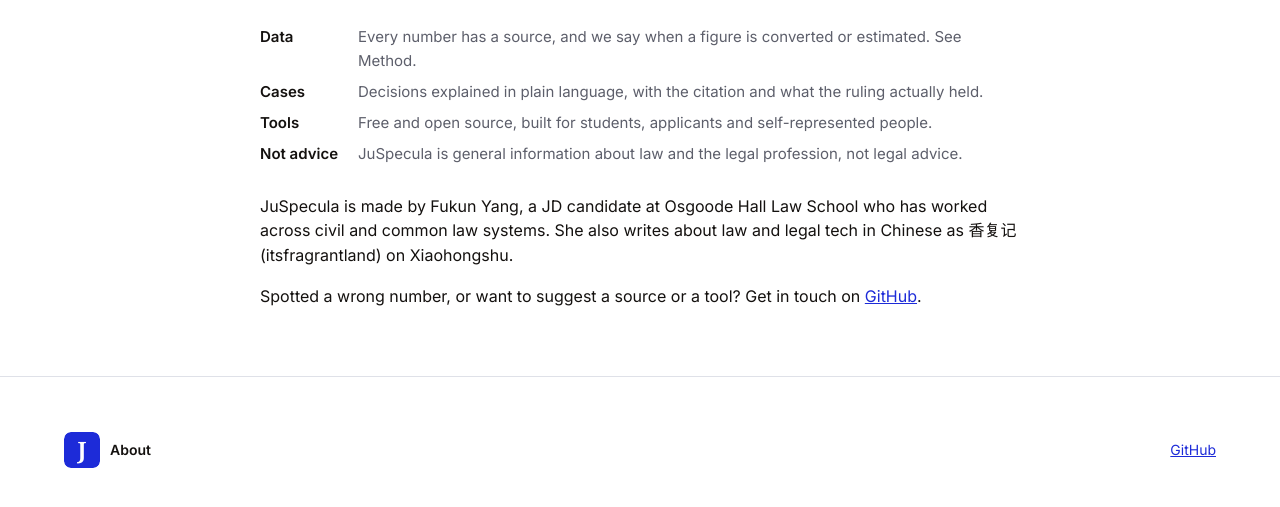
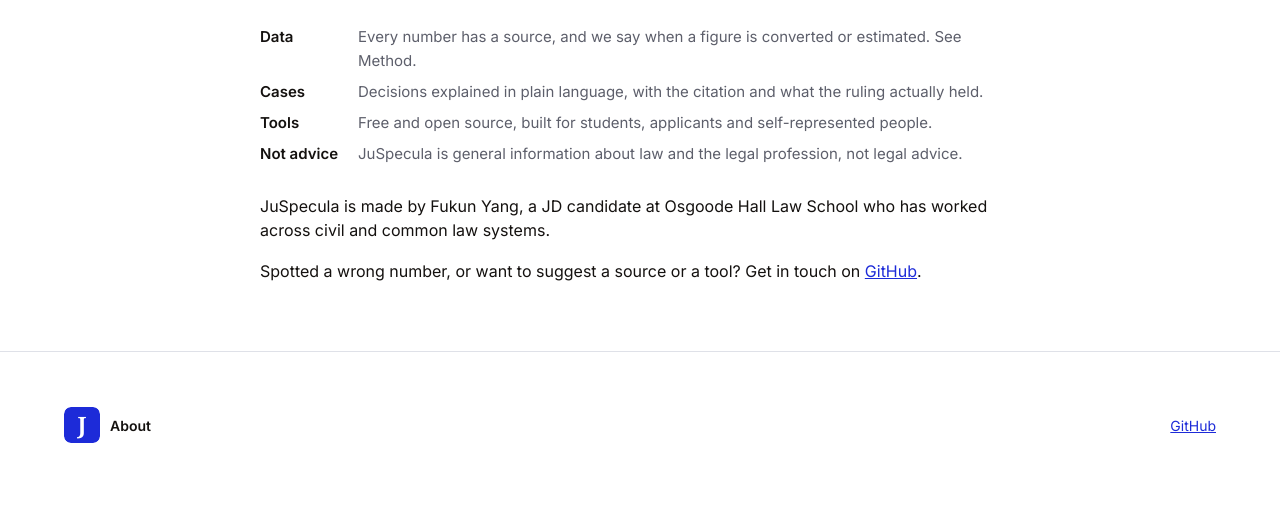
Before and after one commit to Frikasong/JuSpecula.com, a plain HTML site: page index.html in a window 1280 px wide. Both pictures are taken after a click on the link "About JuSpecula". Shown: the part 409-916 px from the top of the page. Drawn offline with nearby package versions, Linux system fonts and the light colour scheme.

Commit message:
About: remove Xiaohongshu mention for now
Co-Authored-By: Claude Opus 5.5 <noreply@anthropic.com>
Claude-Session: https://claude.ai/code/session_01KKUm1S9X44iiqgpkKn7Eqg

```diff
--- a/index.html
+++ b/index.html
@@ -526,7 +526,7 @@ td.d{white-space:nowrap;font-variant-numeric:tabular-nums;color:var(--mute)}
       <dt>Tools</dt><dd>Free and open source, built for students, applicants and self-represented people.</dd>
       <dt>Not advice</dt><dd>JuSpecula is general information about law and the legal profession, not legal advice.</dd>
     </dl>
-    <p>JuSpecula is made by Fukun Yang, a JD candidate at Osgoode Hall Law School who has worked across civil and common law systems. She also writes about law and legal tech in Chinese as 香复记 (itsfragrantland) on Xiaohongshu.</p>
+    <p>JuSpecula is made by Fukun Yang, a JD candidate at Osgoode Hall Law School who has worked across civil and common law systems.</p>
     <p>Spotted a wrong number, or want to suggest a source or a tool? Get in touch on <a href="https://github.com/Frikasong">GitHub</a>.</p>
   </div>
 </section>
```
